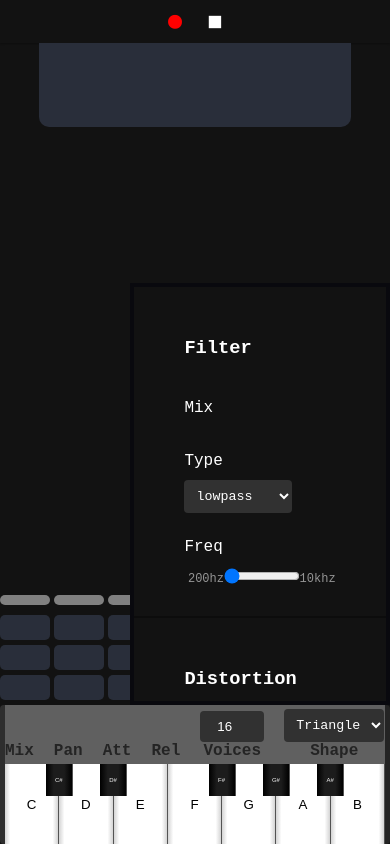
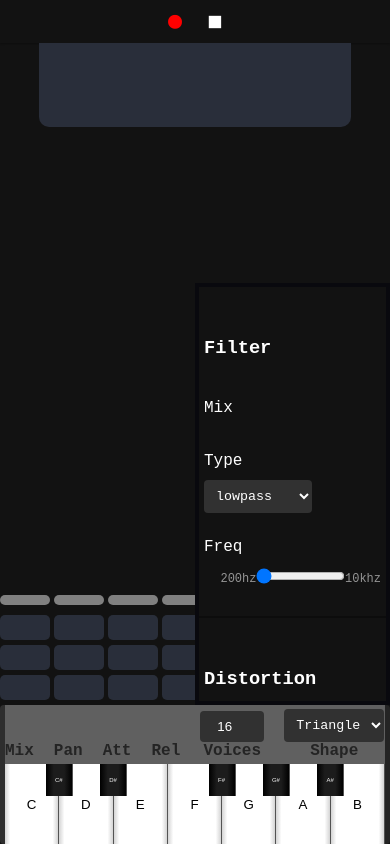
Before and after one commit to tobiastenhunen/web-daw, a website: page index.html in a window 390 px wide. Shown: the top 844 px of the page. Drawn offline with Linux system fonts and the light colour scheme; a script that the page names is missing.

Commit message:
Improve mobile responsiveness

```diff
--- a/src/styles/effects.css
+++ b/src/styles/effects.css
@@ -1,11 +1,13 @@
 .effects-container {
     display: flex;
     align-items: center;
+    justify-self: end;
     flex-direction: column;
     gap: 20px;
     border: 4px solid var(--scrollbar-bg);
     padding: 20px 0;
     height: 50vh;
+    width: fit-content;
     overflow-y: auto;
 }
 
@@ -58,3 +60,9 @@
         width: max(50%, 50px);
     }
 }
+
+@media (max-width: 400px) {
+    .effect {
+        padding: 30px 5px;
+    }
+}
--- a/src/styles/piano.css
+++ b/src/styles/piano.css
@@ -9,13 +9,14 @@
 
 #piano-settings {
     display: flex;
-    flex-wrap: wrap;
+    flex-wrap: nowrap;
     flex-direction: row;
     gap: 20px;
     padding: 4px 0;
     font-weight: 600;
     color: rgb(36, 36, 36);
     background-color: rgb(96, 96, 96);
+    overflow-x: auto;
 }
 
 .synth-setting {
--- a/src/styles/sequencer.css
+++ b/src/styles/sequencer.css
@@ -1,8 +1,8 @@
 .sequencer {
     grid-row: 2;
     align-self: end;
-    min-width: 0;
-    max-width: 100%;
+    justify-self: stretch;
+    width: 100%;
     overflow-x: auto;
 }
 
--- a/src/styles/style.css
+++ b/src/styles/style.css
@@ -69,7 +69,7 @@ select:focus, input[type="number"]:focus {
 
 .mid-container {
     display: grid;
-    grid-template-columns: 2fr 1fr;
+    grid-template-columns: minmax(0, 2fr) minmax(0, 1fr);
     grid-template-rows: auto 1fr;
     align-items: end;
     flex: 1;
@@ -92,8 +92,8 @@ select:focus, input[type="number"]:focus {
     }
 }
 
-@media (max-width: 450px) {
+/* @media (max-width: 450px) {
     .mid-container {
         grid-template-columns: 1fr 2fr;
     }
-}
+} */
```
